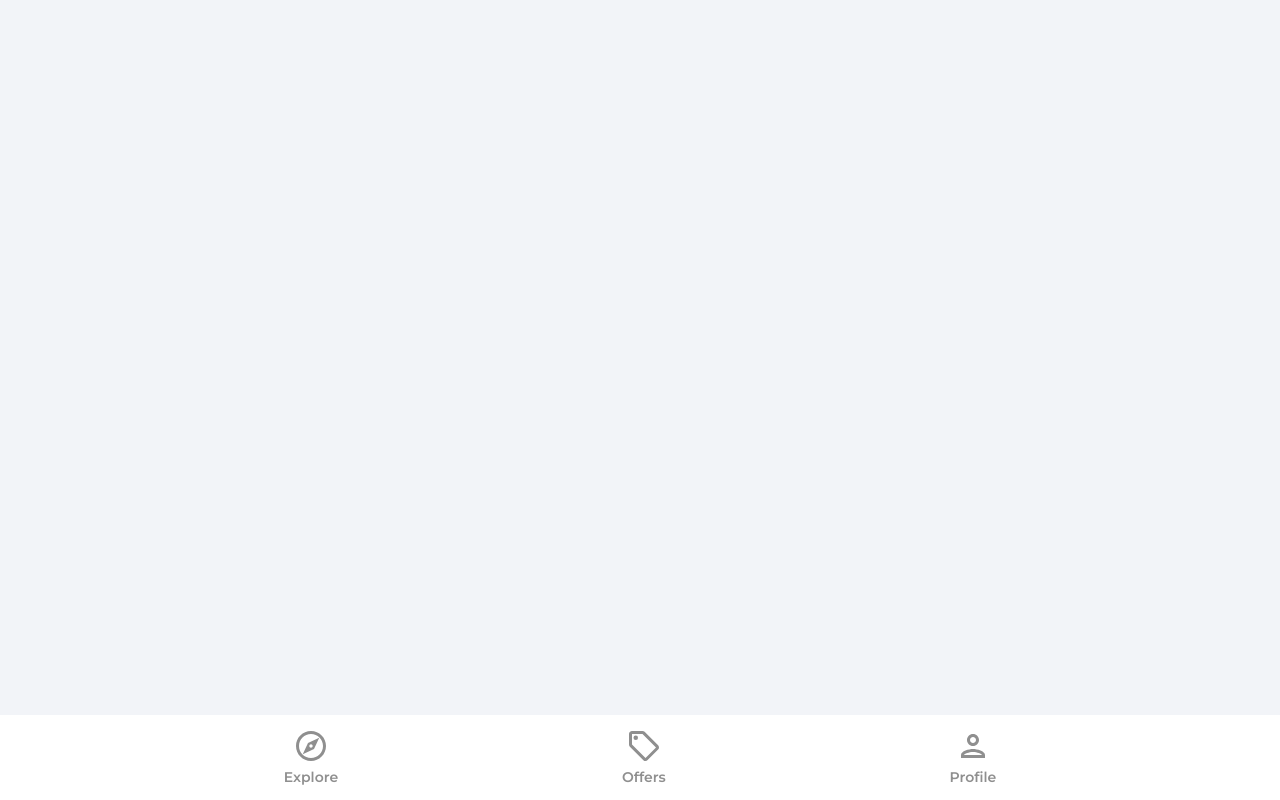
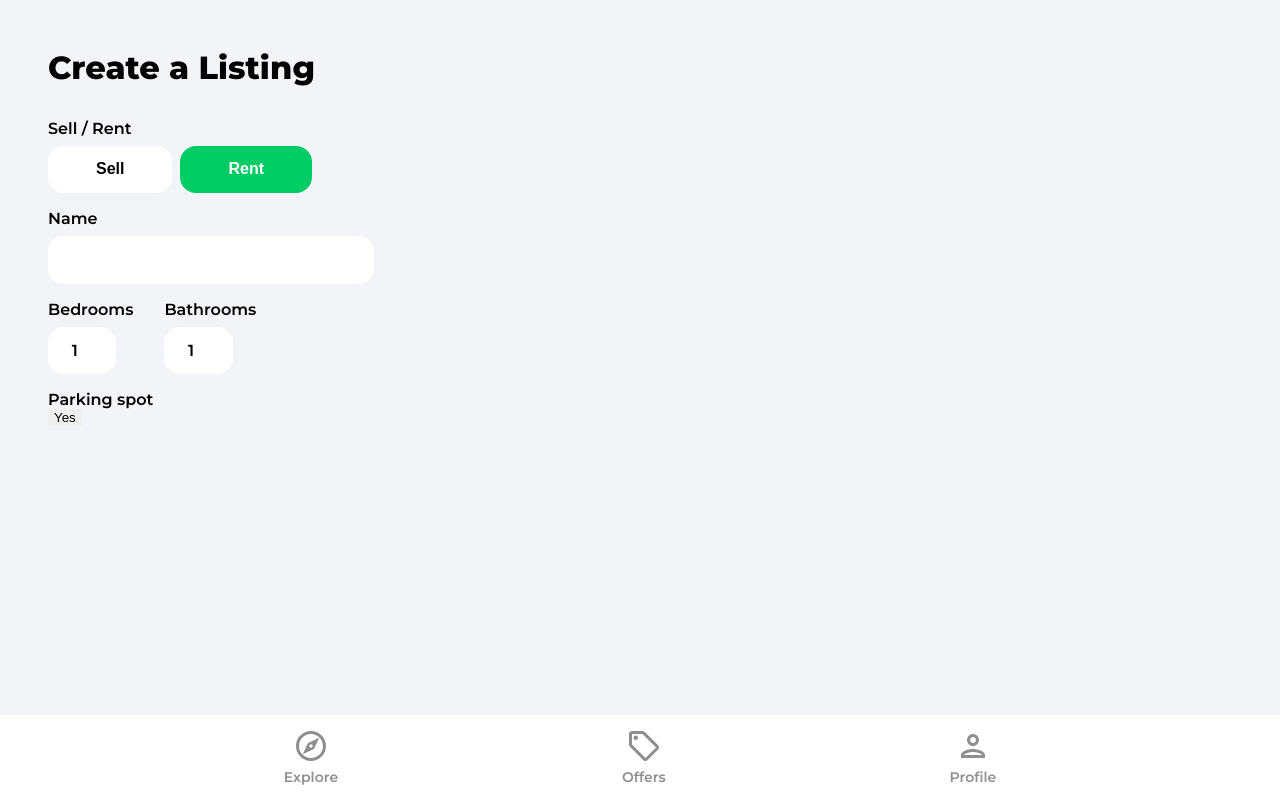
Before and after one commit to lazoxco/house-marketplace, a React (Create React App) app: page /create-listing in a window 1280 px wide. Built offline with nearby package versions, Linux system fonts and the light colour scheme; no server answers; sample sign-in values are in the browser's storage.

Commit message:
Added create listing page.

```diff
--- a/src/App.js
+++ b/src/App.js
@@ -10,6 +10,7 @@
 import SignIn from './pages/SignIn';
 import SignUp from './pages/SignUp';
 import ForgotPassword from './pages/ForgotPassword';
+import CreateListing from './pages/CreateListing';
 
 function App() {
   return (
@@ -25,6 +26,7 @@
           <Route path='/sign-in' element={<SignIn />} />
           <Route path='/sign-up' element={<SignUp />} />
           <Route path='/forgot-password' element={<ForgotPassword />} />
+          <Route path='/create-listing' element={<CreateListing />} />
         </Routes>
         <Navbar />
       </Router>
--- /dev/null
+++ b/src/pages/CreateListing.jsx
@@ -0,0 +1,149 @@
+import { useState, useEffect, useRef } from 'react';
+import { getAuth, onAuthStateChanged } from 'firebase/auth';
+import { useNavigate } from 'react-router-dom';
+import Spinner from '../components/Spinner';
+
+function CreateListing() {
+  const [geolocationEnabled, setGeolocationEnabled] = useState(true);
+  const [loading, setLoading] = useState(false);
+  const [formData, setFormData] = useState({
+    type: 'rent',
+    name: '',
+    bedrooms: 1,
+    bathrooms: 1,
+    parking: false,
+    furnished: false,
+    address: '',
+    offer: false,
+    regularPrice: 0,
+    discountedPrice: 0,
+    images: {},
+    latitude: 0,
+    longitude: 0
+  });
+
+  const {
+    type,
+    name,
+    bedrooms,
+    bathrooms,
+    parking,
+    furnished,
+    address,
+    offer,
+    regularPrice,
+    discountedPrice,
+    images,
+    latitude,
+    longitude
+  } = formData;
+
+  const auth = getAuth();
+  const navigate = useNavigate();
+  const isMounted = useRef(true);
+
+  useEffect(() => {
+    if (isMounted) {
+      onAuthStateChanged(auth, (user) => {
+        if (user) {
+          setFormData({ ...formData, userRef: user.uid });
+        } else {
+          navigate('/sign-in');
+        }
+      });
+    }
+
+    return () => {
+      isMounted.current = false;
+    };
+  }, [isMounted]);
+
+  const onSubmit = (e) => {
+    e.preventDefault();
+  };
+
+  const onMutate = (e) => {};
+
+  if (loading) {
+    return <Spinner />;
+  }
+
+  return (
+    <div className='profile'>
+      <header>
+        <p className='pageHeader'>Create a Listing</p>
+      </header>
+      <main>
+        <form onSubmit={onSubmit}>
+          <label className='formLabel'>Sell / Rent</label>
+          <div className='formButtons'>
+            <button
+              type='button'
+              className={type === 'sale' ? 'formButtonActive' : 'formButton'}
+              id='type'
+              value='sale'
+              onClick={onMutate}>
+              Sell
+            </button>
+            <button
+              type='button'
+              className={type === 'rent' ? 'formButtonActive' : 'formButton'}
+              id='type'
+              value='rent'
+              onClick={onMutate}>
+              Rent
+            </button>
+          </div>
+
+          <label className='formLabel'>Name</label>
+          <input
+            type='text'
+            className='formInputName'
+            id='name'
+            value={name}
+            onChange={onMutate}
+            maxLength='32'
+            minLength='10'
+            required
+          />
+
+          <div className='formRooms flex'>
+            <div>
+              <label className='formLabel'>Bedrooms</label>
+              <input
+                className='formInputSmall'
+                type='number'
+                id='bedrooms'
+                value={bedrooms}
+                onChange={onMutate}
+                min='1'
+                max='50'
+                required
+              />
+            </div>
+            <div>
+              <label className='formLabel'>Bathrooms</label>
+              <input
+                className='formInputSmall'
+                type='number'
+                id='bathrooms'
+                value={bathrooms}
+                onChange={onMutate}
+                min='1'
+                max='50'
+                required
+              />
+            </div>
+          </div>
+
+          <label className='formLabel'>Parking spot</label>
+          <div className='formButtons'>
+            <button>Yes</button>
+          </div>
+        </form>
+      </main>
+    </div>
+  );
+}
+
+export default CreateListing;
--- a/src/pages/Profile.jsx
+++ b/src/pages/Profile.jsx
@@ -1,9 +1,12 @@
 import { useState } from 'react';
+import { Link } from 'react-router-dom';
 import { getAuth, updateProfile } from 'firebase/auth';
 import { useNavigate } from 'react-router-dom';
 import { updateDoc, doc } from 'firebase/firestore';
 import { db } from '../firebase.config';
 import { toast } from 'react-toastify';
+import arrowRight from '../assets/svg/keyboardArrowRightIcon.svg';
+import homeIcon from '../assets/svg/homeIcon.svg';
 
 function Profile() {
   const auth = getAuth();
@@ -90,6 +93,12 @@
             />
           </form>
         </div>
+
+        <Link to='/create-listing' className='createListing'>
+          <img src={homeIcon} alt='HOme' />
+          <p>Sell or rent your home</p>
+          <img src={arrowRight} alt='Arrow Right' />
+        </Link>
       </main>
     </div>
   );
```
